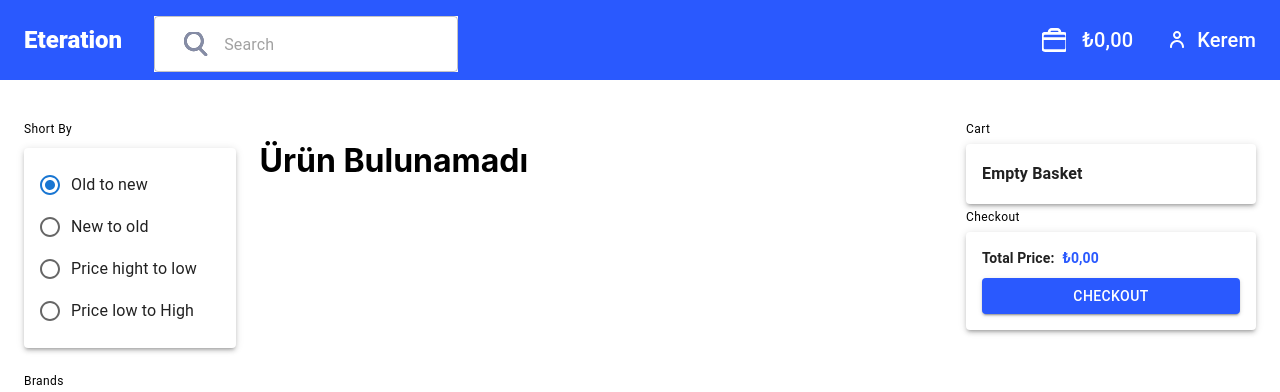
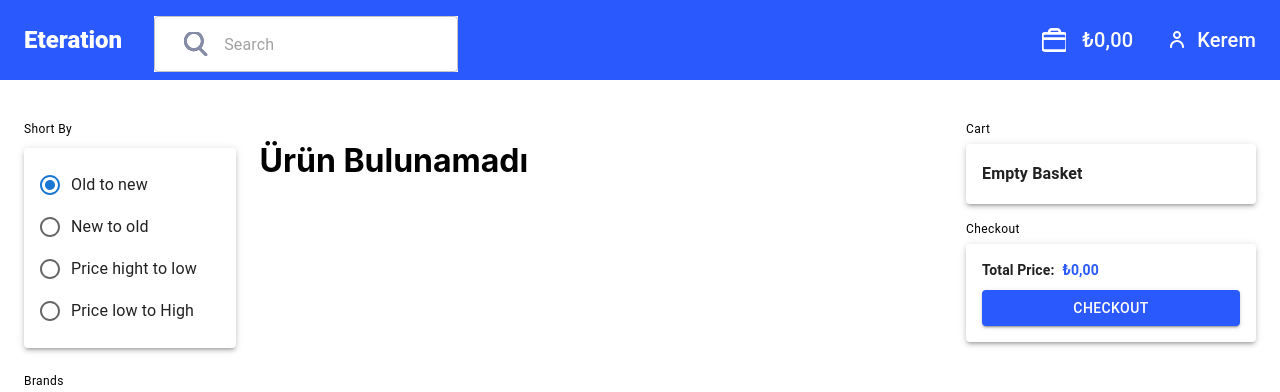
Before and after one commit to GoktugMuratDemir/basket-app, a React (Create React App) app: page / in a window 1280 px wide. Shown: the top 392 px of the page. Built offline with nearby package versions, Linux system fonts and the light colour scheme; no server answers.

Commit message:
tasarım düzenlem esi yapıldı basket kısmında

```diff
--- a/src/Layouts/Basket/List/basket-list.jsx
+++ b/src/Layouts/Basket/List/basket-list.jsx
@@ -14,6 +14,7 @@ export default function BasketList() {
             direction="row"
             justifyContent="space-between"
             alignContent="center"
+            key={item.id}
             spacing={1}
           >
             <Stack alignItems="flex-start">
--- a/src/Layouts/Basket/Main.jsx
+++ b/src/Layouts/Basket/Main.jsx
@@ -16,7 +16,8 @@ export default function BasketMain() {
       {loading ? (
         <FilterLoading />
       ) : (
-        <Stack spacing={0.5} sx={{ mb: isMobile ? 10 : 0 }}>
+        <Stack spacing={2} sx={{ mb: isMobile ? 10 : 0 }}>
+          <Stack spacing={0.5}>
             <Typography variant="caption">Cart</Typography>
             {basketItems.length === 0 ? (
               <Paper elevation={3} variant="elevation" sx={{ p: 2 }}>
@@ -27,7 +28,7 @@ export default function BasketMain() {
             ) : (
               <BasketList />
             )}
-
+          </Stack>
           <Checkout />
         </Stack>
       )}
```
Lines whose indentation alone changed are shown as unchanged.
